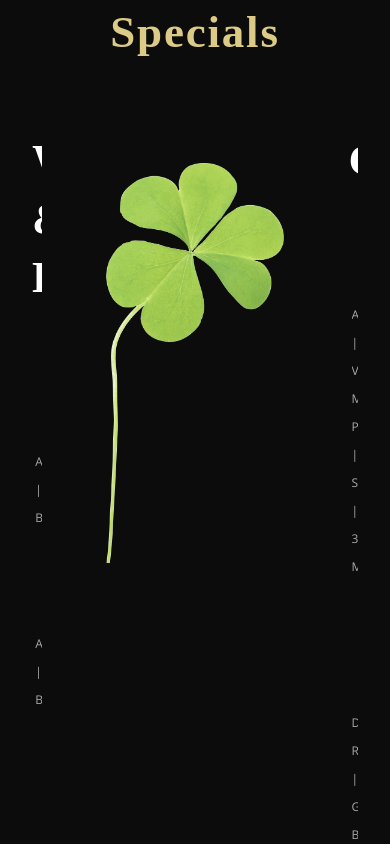
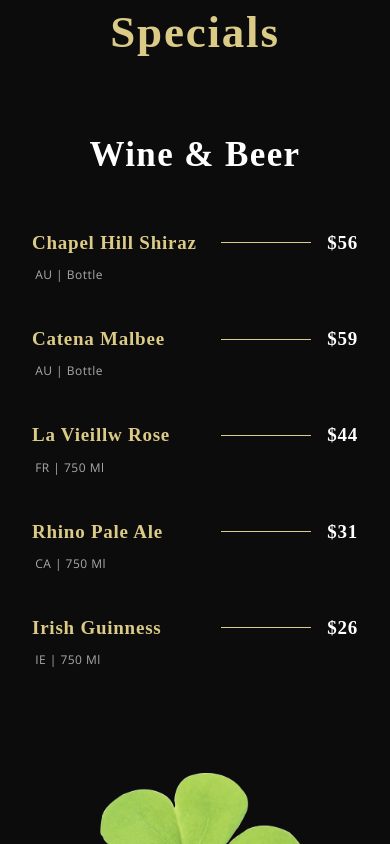
Before and after one commit to SimNeyzi/fruit_sweets, a React (Create React App) app: page / in a window 390 px wide. Shown: the part 2580-3424 px from the top of the page. Built offline with nearby package versions, Linux system fonts and the light colour scheme; a web font is replaced by a local one.

Commit message:
fix menu layout

```diff
--- a/src/container/Chef/Chef.jsx
+++ b/src/container/Chef/Chef.jsx
@@ -1,11 +1,15 @@
-import React from 'react';
+import React from "react";
+import { SubHeading } from "../../components";
+import { images } from "../../constants";
 
-import './Chef.css';
+import "./Chef.css";
 
-const Chef = () => (
-  <div>
-    Chef
-  </div>
-);
+const Chef = () => {
+  return (
+    <div className="app__wrapper section__padding">
+      <div>Chef</div>
+    </div>
+  );
+};
 
 export default Chef;
--- a/src/container/Menu/SpecialMenu.css
+++ b/src/container/Menu/SpecialMenu.css
@@ -49,3 +49,42 @@
   margin: 2rem 0;
   width: 100%;
 }
+
+@media screen and (max-width: 2000px) {
+  .app__speacialMenu-menu_img {
+    width: auto;
+  }
+
+  .app__speacialMenu-menu_img img {
+    height: 500px;
+    display: flex;
+  }
+
+  .app__speacialMenu-menu_img img {
+    margin-left: auto;
+    margin-right: auto;
+  }
+}
+
+@media screen and (max-width: 1150px) {
+  .app__speacialMenu-menu {
+    flex-direction: column;
+    align-items: center;
+    width: 100%;
+  }
+
+  .app__speacialMenu-menu_img {
+    margin: 3rem 0;
+  }
+}
+
+@media screen and (max-width: 650px) {
+  .app__speacialMenu-menu_img {
+    width: 100%;
+  }
+
+  .app__speacialMenu-menu_heading {
+    font-size: 35px;
+    line-height: 48.5px;
+  }
+}
```
